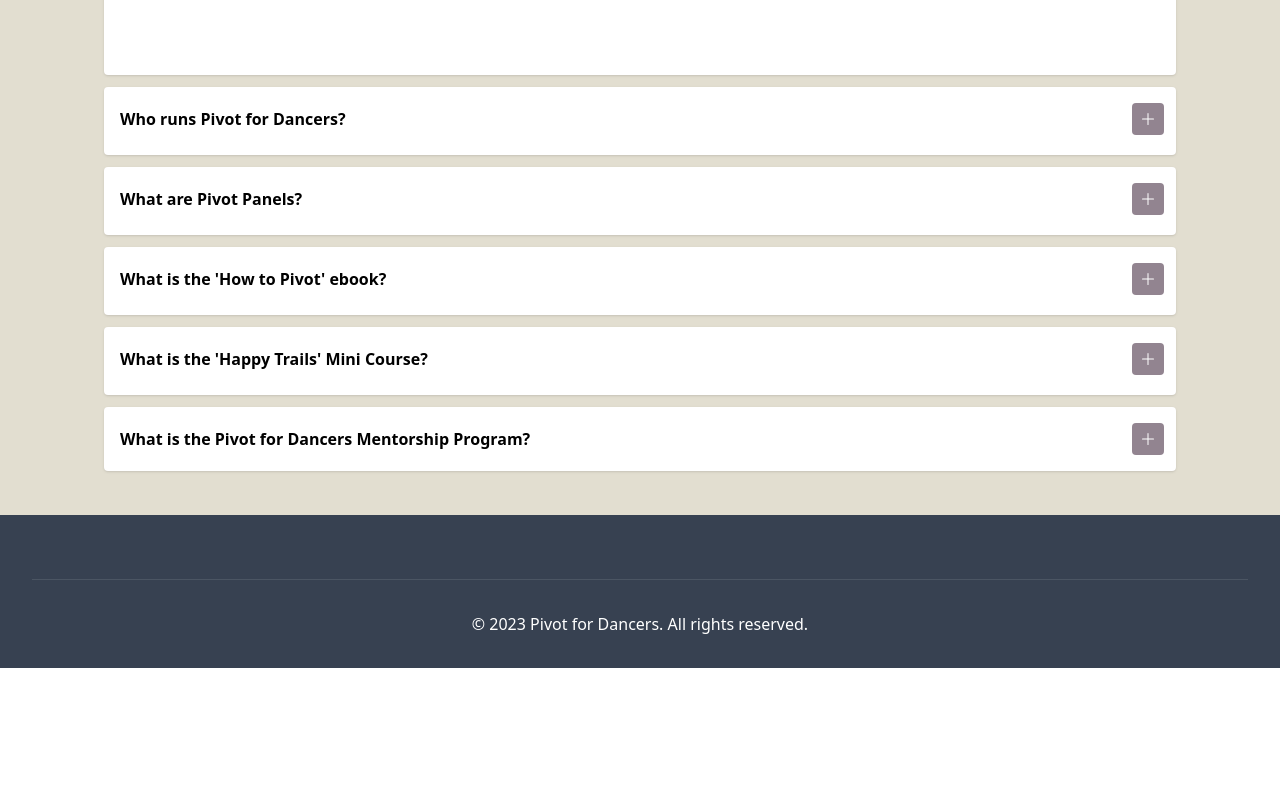
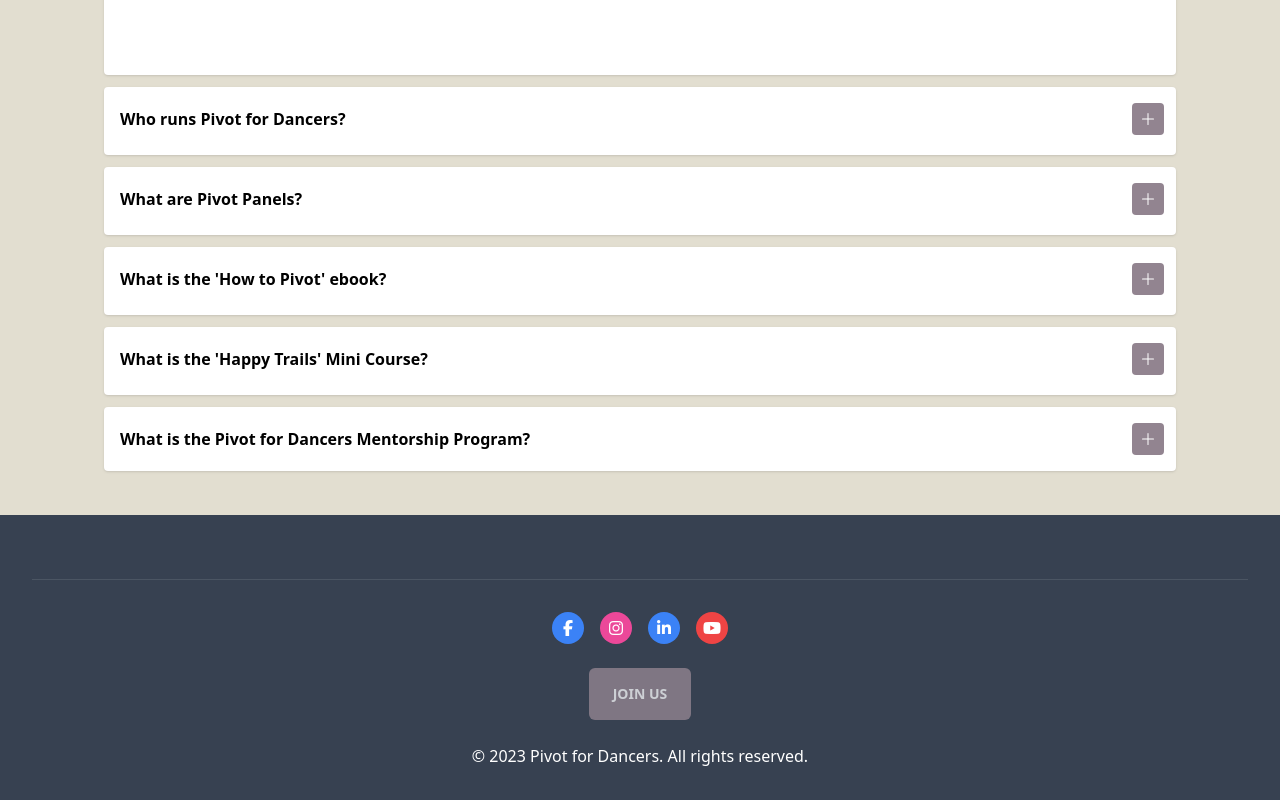
Before and after one commit to IsaacCavallaro/pivot-for-dancers, a React (Create React App) app: page / in a window 1280 px wide. Shown: the part 4220-5020 px from the top of the page. Before the commit the page ends 4888 px from the top, so only its background shows below. Built offline with nearby package versions, Linux system fonts and the light colour scheme; a web font is replaced by a local one.

Commit message:
Add icons and button to footer

```diff
--- a/src/components/Footer.tsx
+++ b/src/components/Footer.tsx
@@ -1,15 +1,65 @@
-// Footer.tsx
-
 import React from 'react';
 
 const Footer: React.FC = () => {
+  const iconSize = 'h-8 w-8'; // Icon size for social media
+  const socialMediaIconClass = `text-white p-2 rounded-full flex items-center justify-center ${iconSize}`;
+  const buttonClass = 'w-full md:w-auto px-6 py-4 text-sm font-semibold text-gray-100 bg-purple-gray rounded-md hover:bg-purple-gray opacity-80 hover:opacity-100';
 
   return (
     <footer className="bg-gray-700 text-white p-8">
       <hr className="border-t border-gray-600 my-8" />
-      <p className="text-center mt-4">
-        &copy; 2023 Pivot for Dancers. All rights reserved.
-      </p>
+      <div className="flex flex-col items-center space-y-6">
+        {/* Social Media Icons */}
+        <div className="flex space-x-4">
+          <a
+            href="https://www.facebook.com/pivotfordancers/"
+            className={`${socialMediaIconClass} bg-blue-500 hover:bg-blue-400`}
+            target="_blank"
+            rel="noopener noreferrer"
+          >
+            <i className="fab fa-facebook-f"></i>
+          </a>
+          <a
+            href="https://www.instagram.com/pivotfordancers/"
+            className={`${socialMediaIconClass} bg-pink-500 hover:bg-pink-400`}
+            target="_blank"
+            rel="noopener noreferrer"
+          >
+            <i className="fab fa-instagram"></i>
+          </a>
+          <a
+            href="https://www.linkedin.com/company/pivotfordancers/"
+            className={`${socialMediaIconClass} bg-blue-500 hover:bg-blue-400`}
+            target="_blank"
+            rel="noopener noreferrer"
+          >
+            <i className="fab fa-linkedin-in"></i>
+          </a>
+          <a
+            href="https://www.youtube.com/@pivotfordancers"
+            className={`${socialMediaIconClass} bg-red-500 hover:bg-red-400`}
+            target="_blank"
+            rel="noopener noreferrer"
+          >
+            <i className="fab fa-youtube"></i>
+          </a>
+        </div>
+
+        {/* Join Us Button */}
+        <a
+          href="https://pivotfordancers.us19.list-manage.com/subscribe/post?u=be8fecbf3f1babc7628da411c&amp;id=e5d51bd2a0&amp;f_id=00c396e4f0"
+          className={buttonClass}
+          target="_blank"
+          rel="noopener noreferrer"
+        >
+          JOIN US
+        </a>
+
+        {/* Footer Text */}
+        <p className="text-center">
+          &copy; 2023 Pivot for Dancers. All rights reserved.
+        </p>
+      </div>
     </footer>
   );
 };
```
